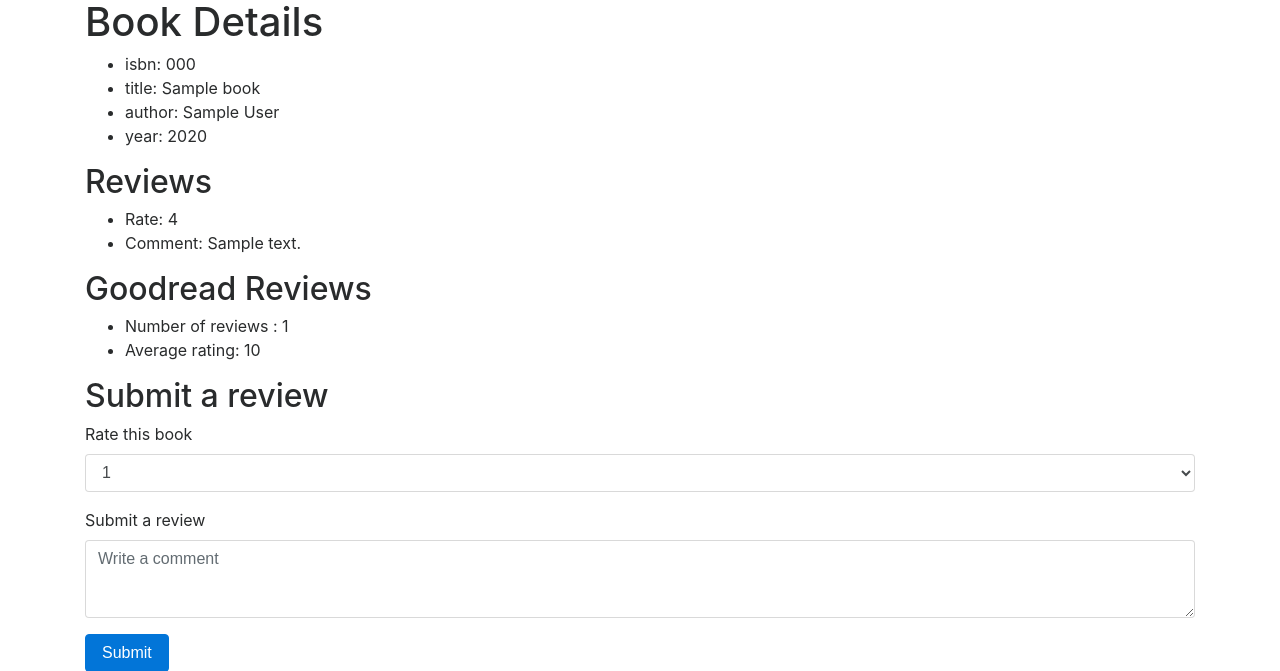
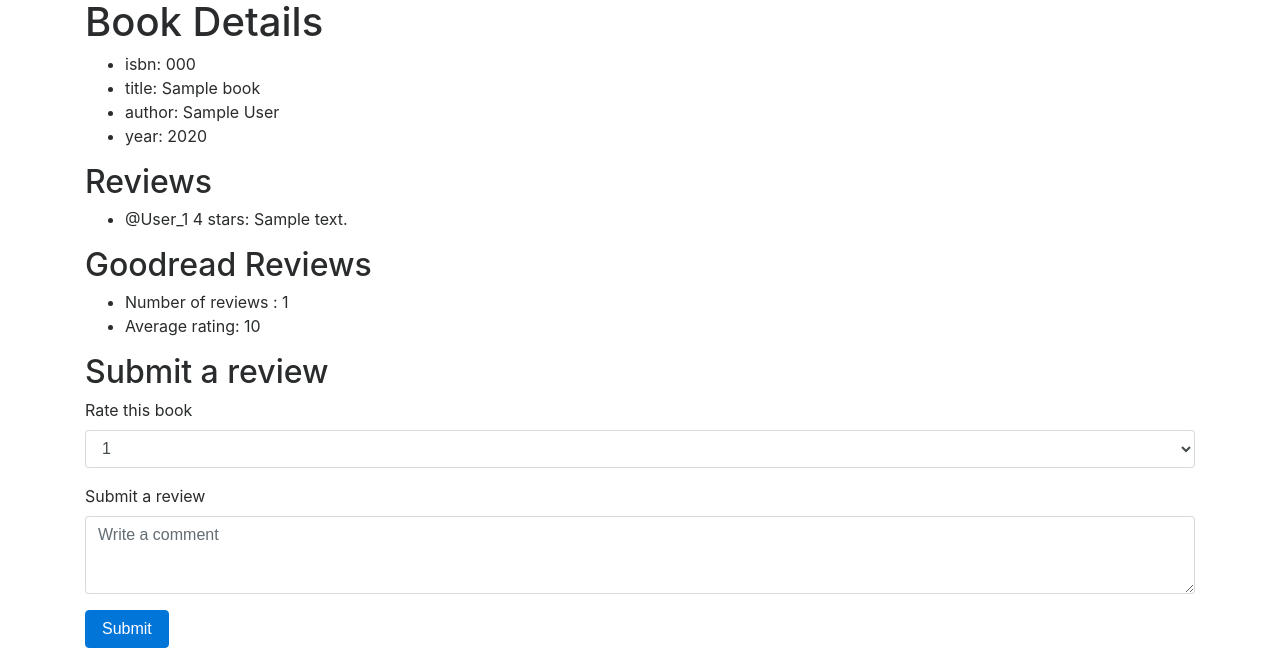
Before and after one commit to yawwusu/project1, a Flask app: template templates/book.html in a window 1280 px wide. Shown: the top 671 px of the page. Run offline with Flask 2, Linux system fonts and the light colour scheme; the template is opened without the code that fills it: most values are stand-ins (such as "Sample title", 1, 10 or a date in 2020); some libraries are stand-ins or nearby versions.

Commit message:
Finally fully functional, just need some aesthetic touches

```diff
--- a/application.py
+++ b/application.py
@@ -50,10 +50,13 @@ def home():
     password = request.form.get("password")
 
     # Check if user exists.
-    if db.execute("SELECT * FROM users WHERE name = :name AND password = :password", {"name": name, "password": password}).rowcount == 0:
+    user_id = db.execute("SELECT id FROM users WHERE name = :name AND password = :password",
+                    {"name": name, "password": password}).fetchone()
+    if user_id is None:
         return render_template("error.html", message="No account with UserName and/or Password")
 
-    books = db.execute("SELECT * FROM books").fetchall()
+    session["user_id"] = user_id[0]
+    # books = db.execute("SELECT * FROM books").fetchall()
     return render_template("home.html")
 
 
@@ -76,24 +79,31 @@ def book(book_id):
     if book is None:
         return render_template("error.html", message="No such book.")
 
+    # Get user
+    # user_id = session["user_id"]
+    # print(f"{user_id}")
+    # names = db.execute("SELECT name FROM users").fetchall()
+    # print(f"{names}")
+
     # Get all reviews.
     review = db.execute("SELECT * FROM reviews WHERE book_id = :book_id", {"book_id": book_id}).fetchall()
+
     res = requests.get("https://www.goodreads.com/book/review_counts.json", params={"key": KEY, "isbns": book.isbn})
     res_json = res.json()
     average = res_json["books"][0]["average_rating"]
     count = res_json["books"][0]["work_ratings_count"]
     return render_template("book.html", book=book, review=review, average=average, count=count)
 
-@app.route("/review", methods= ["POST"])
+
+@app.route("/books/<int:book_id>/review", methods= ["POST"])
 def review(book_id):
-    print("here1")
     rate = request.form.get("rate")
     comment = request.form.get("comment")
-    print("here2")
-    db.execute("INSERT INTO reviews (rate,comment,book_id) VALUES (:rate, :comment, :book_id)", {"rate": rate, "comment": comment, "book_id": book_id})
+    user_id = session["user_id"]
+    db.execute("INSERT INTO reviews (rate,comment,book_id, user_id) VALUES (:rate, :comment, :book_id, :user_id)",
+                    {"rate": rate, "comment": comment, "book_id": book_id, "user_id": user_id})
     db.commit()
-    print("here3")
-    # return render_template("review.html")
+    return render_template("review.html", book=book_id)
 
 @app.route("/api/<isbn>")
 def api(isbn):
--- a/templates/book.html
+++ b/templates/book.html
@@ -16,11 +16,12 @@
 
     <h2>Reviews</h2>
     <ul>
-        {% for rate,comment,book_id in review %}
-            <li>Rate: {{ rate }}</li>
-            <li>Comment: {{ comment }}</li>
+        {% for (id, rate, comment, book_id, user_id) in review %}
+            <li>
+               @User_{{ user_id }} {{ rate }} stars: {{ comment }}
+            </li>
         {% else %}
-            <li>No</li>
+            <li>No reviews available</li>
         {% endfor %}
     </ul>
 
@@ -36,7 +37,7 @@
 
 
     <h2>Submit a review</h2>
-    <form action="{{ url_for('review') }}" method="post">
+    <form action="{{ url_for('review', book_id = book.id) }}" method="post">
 
         <div class="form-group">
           <label for="rating">Rate this book</label>
--- a/templates/review.html
+++ b/templates/review.html
@@ -8,5 +8,5 @@
     <h1>Thank you</h1>
 
     Thank you for submitting a review.
-    <!-- <a href="{{ url_for('book', book_id=book.id) }}">Go back</a> -->
+    <a href="http://127.0.0.1:5000/books/{{ book }}">Go back</a>
 {% endblock %}
```
Also changed, not shown: create.sql (+4 -3 lines), 7 other files.
